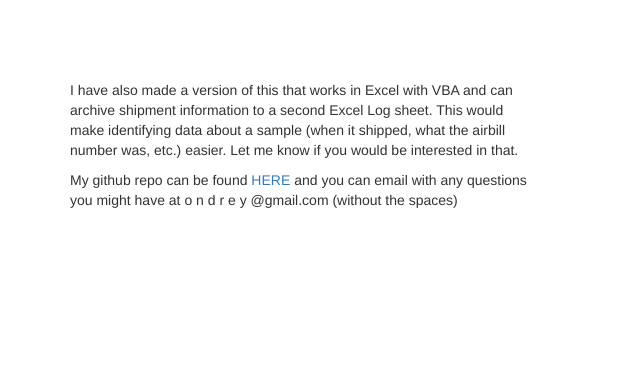
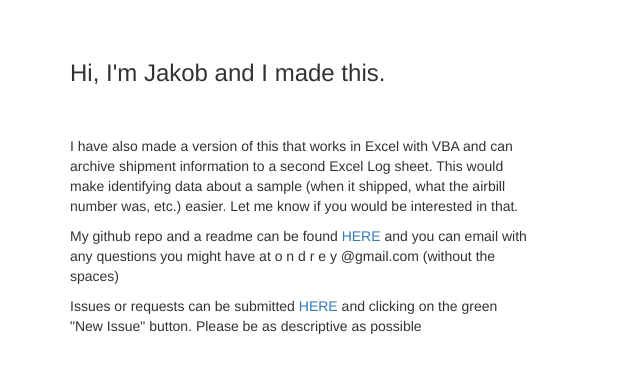
Before and after one commit to misterjacko/AstraZeneca-Covance-Manifest-Gen, a plain HTML site: page info.html in a window 1280 px wide. Shown: the whole page, without its empty margins (0-640 px from the left). Drawn offline with nearby package versions, Linux system fonts and the light colour scheme.

Commit message:
fixes some typos

```diff
--- a/info.html
+++ b/info.html
@@ -10,15 +10,20 @@
     <div class="container">
         <div class='row'>
           <div class='col-md-5'>
-              <br><br><br><br>
+              <br><br>
+              <h3>Hi, I'm Jakob and I made this.</h1>
+              <br><br>
               <p>I have also made a version of this that works in Excel with VBA
                 and can archive shipment information to a second Excel Log sheet.
                 This would make identifying data about a sample (when it shipped,
                 what the airbill number was, etc.) easier. Let me know if you would
                 be interested in that. </p>
 
-                <p>My github repo can be found <a href='https://github.com/misterjacko/AstraZeneca-Covance-Manifest-Gen'>HERE </a> and you can email
+                <p>My github repo and a readme can be found <a href='https://github.com/misterjacko/AstraZeneca-Covance-Manifest-Gen'>
+                  HERE </a> and you can email
                 with any questions you might have at o n d r e y @gmail.com (without the spaces)</p>
+                <p>Issues or requests can be submitted <a href ='https://github.com/misterjacko/AstraZeneca-Covance-Manifest-Gen/issues'>
+                  HERE</a> and clicking on the green "New Issue" button. Please be as descriptive as possible</p>
           </div>
         </div>
 
```
Also changed, not shown: index.html (+4 -4 lines), 1 other file.
